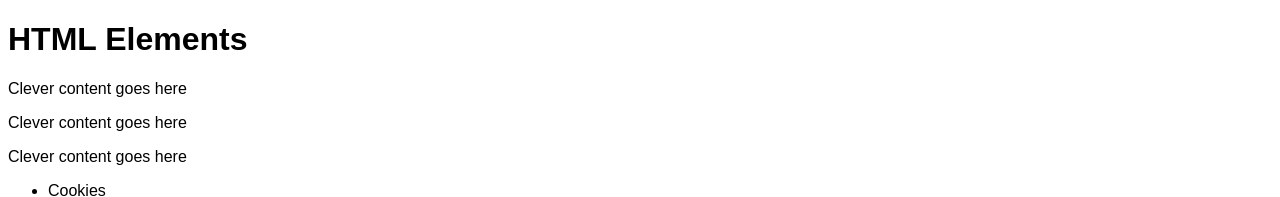
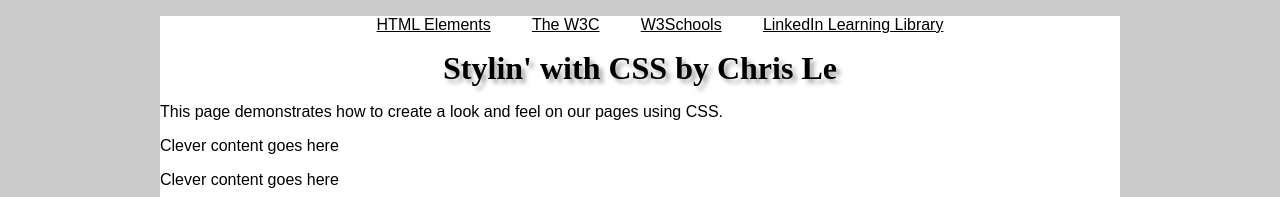
Before and after one commit to Chrisle206/stylin-with-css-spr24, a plain HTML site: page index.html in a window 1280 px wide. Shown: the top 197 px of the page. Drawn offline with Linux system fonts and the light colour scheme; a web font is replaced by a local one.

Commit message:
changed the style for the elements on the page

```diff
--- a/index.html
+++ b/index.html
@@ -1,14 +1,64 @@
+
 <!DOCTYPE html>
+
 <html>
 
 <head>
-  <meta name="viewport" content="width=device-width">
-  <title>HTML Elements</title>
+  <link rel="preconnect" href="https://fonts.gstatic.com">
+<link href="https://fonts.googleapis.com/css2?family=Inknut+Antiqua:wght@400;700&display=swap" rel="stylesheet">
+  <meta name="viewport" content="width=device-width, initial-scale=1">
+  <title>Stylin' with CSS by Chris Le</title>
   <style>
+    html{
+      background-color:#ccc;
+    }
 
     body {
       font-family: Arial, sans-serif;
+      background-color:#fff;
+      max-width:960px;
+      width:90%;
+      margin:auto;
     }
+
+    footer {
+   clear:both;
+   text-align:center;
+    }
+
+    /* start nav rules */
+nav{
+   text-align:center; /* centers the nav */
+}
+
+
+nav a{
+   color:#000; /* font color is black */
+}
+
+
+nav ul {
+   list-style:none; /* removes the bullets */
+}
+nav li
+{
+   display:inline-block; /* makes <li> horizontal, but able to declare margins */
+   margin:0 2%; /* margin left-right, gets smaller as necessary */
+}
+nav a:hover{
+   text-decoration: none; /* default underline goes away on hover */
+}
+/* end nav rules */
+
+h1.page-header{
+   font-family:'Inknut Antiqua',serif;
+   width:80%;
+   margin:auto;
+   text-align:center;
+   text-shadow: 4px 4px 4px #aaa;
+}
+
+
     table.my-table {
       border-collapse: collapse;
     }
@@ -43,8 +93,16 @@
 </head>
 
 <body>
-  <h1>HTML Elements</h1>
-  <p>Clever content goes here</p>
+  <nav>
+    <ul>
+        <li><a href="elements.html" target="_blank">HTML Elements</a></li>
+        <li><a href="https://www.w3.org/" target="_blank">The W3C</a></li>
+        <li><a href="https://www.w3schools.com/" target="_blank">W3Schools</a></li>
+        <li><a href="https://linkedin.com/learning/login" target="_blank">LinkedIn Learning Library</a></li>
+    </ul>
+ </nav>
+  <h1 class="page-header" >Stylin' with CSS by Chris Le</h1>
+  <p>This page demonstrates how to create a look and feel on our pages using CSS.</p>
   <p>Clever content goes here</p>
   <p>Clever content goes here</p>
   <div>
```
